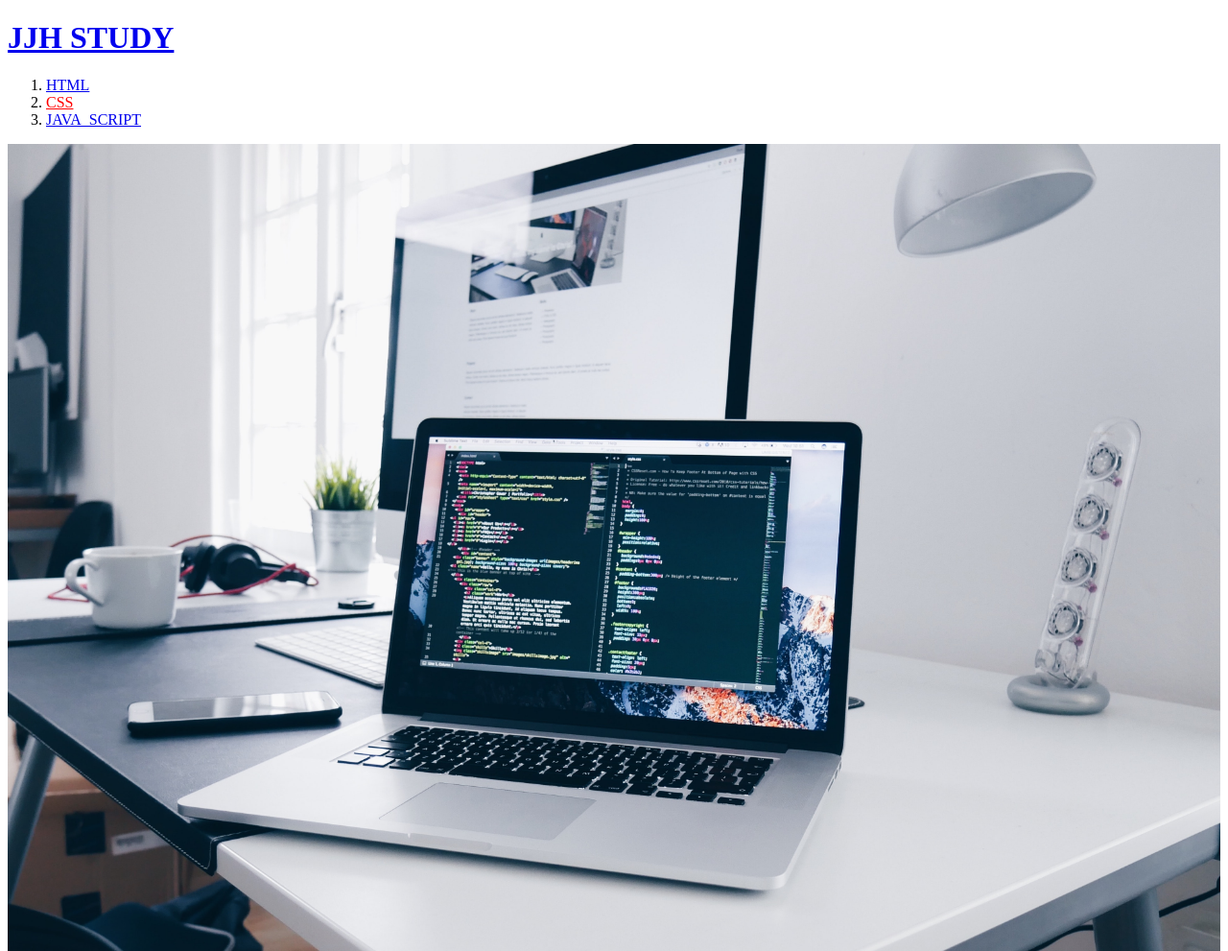
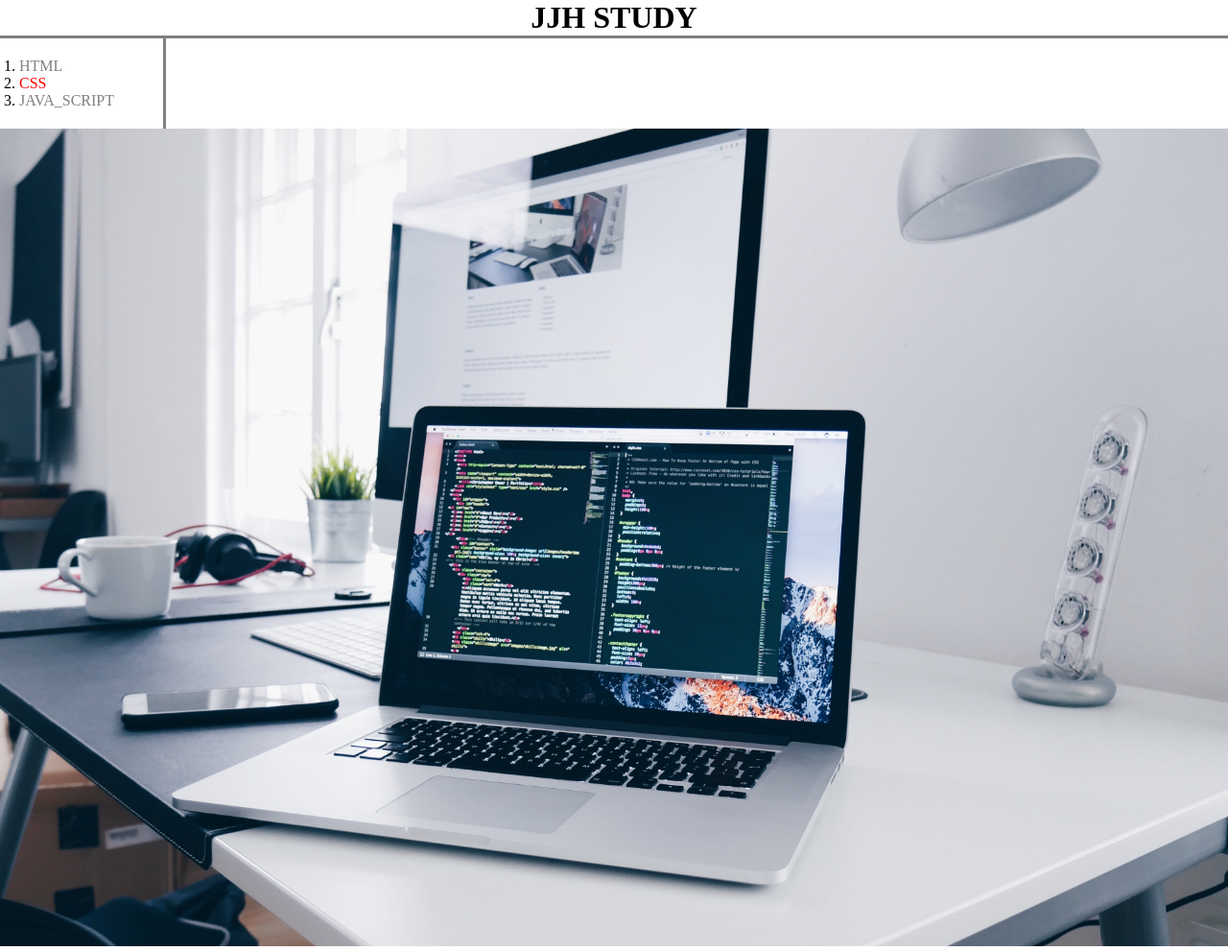
Before and after one commit to student-jjh/what_I_learn, a plain HTML site: page web/2.html in a window 1280 px wide. Shown: the whole page at 96% size. Drawn offline with Linux system fonts and the light colour scheme.

Commit message:
Add files via upload
제출용 공부는 마무리

```diff
--- a/web/2.html
+++ b/web/2.html
@@ -3,14 +3,41 @@
   <head>
     <title>WHAT I LEARN</title>
     <meta charset='utf-8'>
+    <style>
+    body{
+      margin:0;
+    }
+    a{
+      color:black;
+      text-decoration:none;
+    }
+    ol{
+      border-right:3px solid gray;
+      width: 130px;
+      margin:0;
+      padding:20px;
+    }
+    .now{
+      color:red;
+    }
+    .not-now{
+      color:gray;
+    }
+    h1 {
+      font-size:40;
+      border-bottom:3px solid gray;
+      text-align:center;
+      margin:0;
+    }
+    </style>
   </head>
 
   <body>
     <h1><a href='index.html'>JJH STUDY</a></h1>
     <ol>
-      <li><a href='1.html'>HTML</a></li>
-      <li><a href='2.html'style="color:red">CSS</a></li>
-      <li><a href='3.html'>JAVA_SCRIPT</a></li>
+      <li><a href='1.html'class='not-now'>HTML</a></li>
+      <li><a href='2.html'class='now'>CSS</a></li>
+      <li><a href='3.html'class='not-now'>JAVA_SCRIPT</a></li>
     </ol>
 
 
```
Also changed, not shown: web/1.html (+30 -3 lines), web/3.html (+30 -3 lines), web/index.html (+17 -4 lines).
